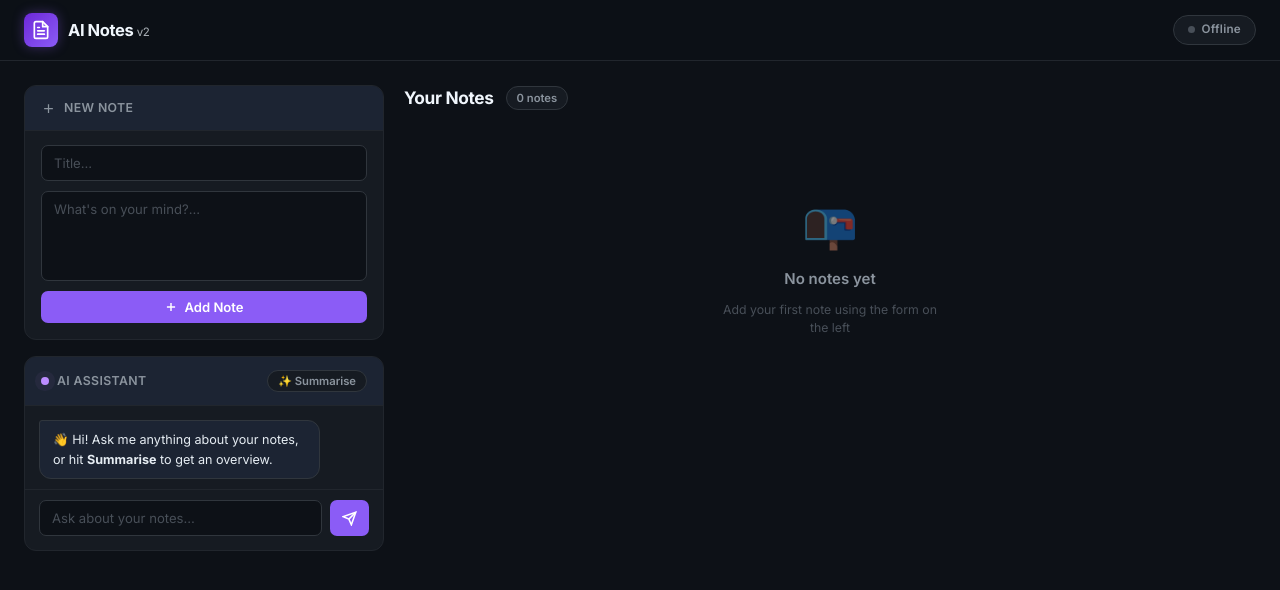
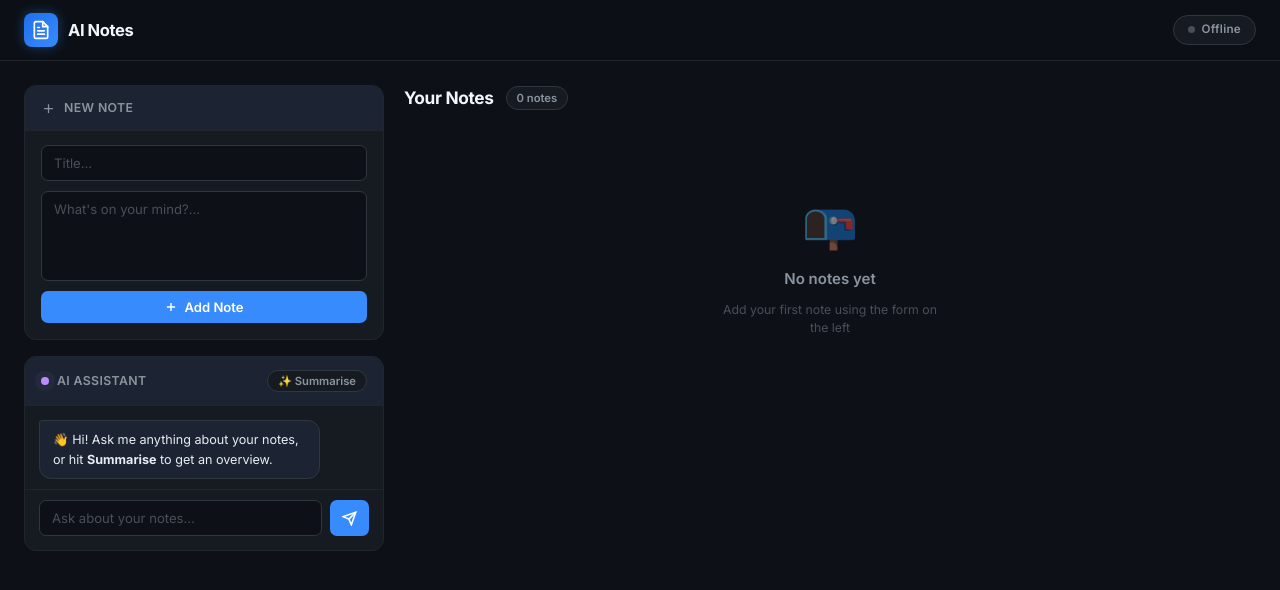
Before and after one commit to Kushhh06/ci-cd, a plain HTML site: page app/frontend/public/index.html in a window 1280 px wide. Drawn offline with Linux system fonts and the light colour scheme; no server answers.

Commit message:
chore: reset demo to v0 — original blue theme

```diff
--- a/app/frontend/public/index.html
+++ b/app/frontend/public/index.html
@@ -19,7 +19,7 @@
             <path d="M14 2H6a2 2 0 0 0-2 2v16a2 2 0 0 0 2 2h12a2 2 0 0 0 2-2V8z"/><polyline points="14 2 14 8 20 8"/><line x1="16" y1="13" x2="8" y2="13"/><line x1="16" y1="17" x2="8" y2="17"/><polyline points="10 9 9 9 8 9"/>
           </svg>
         </div>
-        <span class="brand-name">AI Notes <span style="font-size:.7em;font-weight:400;opacity:.7">v2</span></span>
+        <span class="brand-name">AI Notes</span>
       </div>
       <div id="deploy-badge" class="badge">
         <span class="badge-dot"></span>
--- a/app/frontend/public/style.css
+++ b/app/frontend/public/style.css
@@ -12,14 +12,14 @@
   --text:         #e6edf3;
   --text-muted:   #8b949e;
   --text-subtle:  #484f58;
-  --accent:       #8b5cf6;
-  --accent-hover: #a78bfa;
-  --accent-glow:  rgba(139, 92, 246, 0.15);
+  --accent:       #388bfd;
+  --accent-hover: #58a6ff;
+  --accent-glow:  rgba(56, 139, 253, 0.15);
   --green:        #3fb950;
   --green-dim:    rgba(63,185,80,.15);
   --green-border: rgba(63,185,80,.3);
-  --blue-dim:     rgba(139,92,246,.12);
-  --blue-border:  rgba(139,92,246,.3);
+  --blue-dim:     rgba(56,139,253,.12);
+  --blue-border:  rgba(56,139,253,.3);
   --red:          #f85149;
   --purple:       #bc8cff;
   --purple-glow:  rgba(188,140,255,.2);
@@ -60,10 +60,10 @@ header {
 .brand-icon {
   width: 34px; height: 34px;
   border-radius: 8px;
-  background: linear-gradient(135deg, #6d28d9, #8b5cf6);
+  background: linear-gradient(135deg, #1f6feb, #388bfd);
   display: flex; align-items: center; justify-content: center;
   flex-shrink: 0;
-  box-shadow: 0 0 12px rgba(139,92,246,.35);
+  box-shadow: 0 0 12px rgba(56,139,253,.35);
 }
 .brand-icon svg { color: #fff; }
 .brand-name {
```
